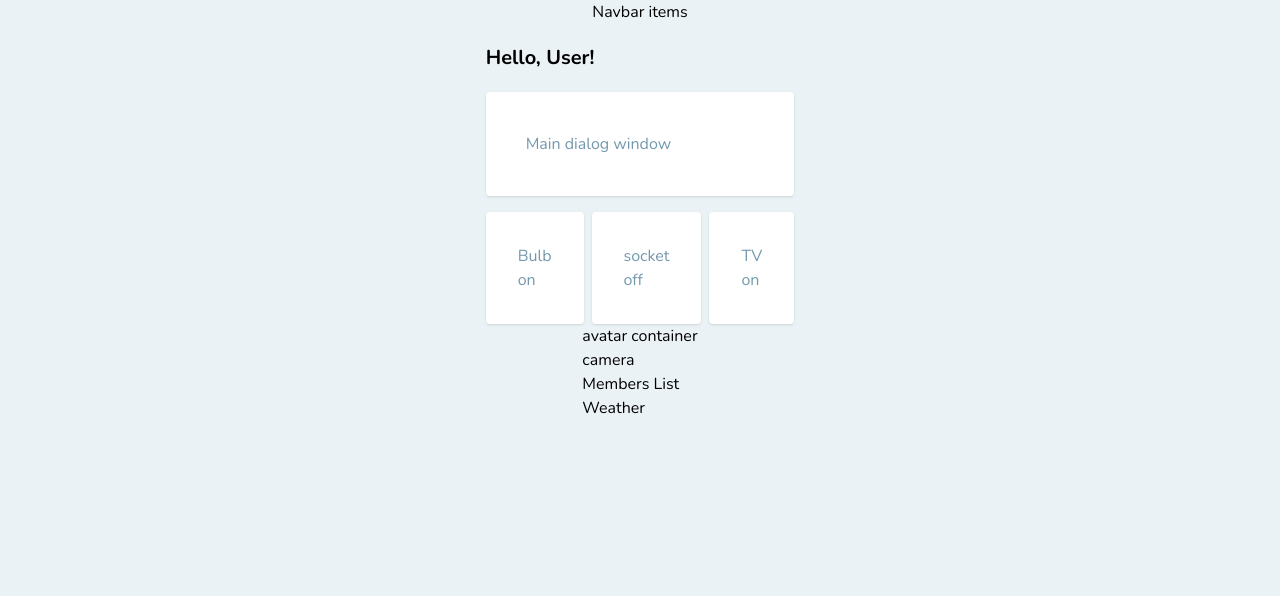
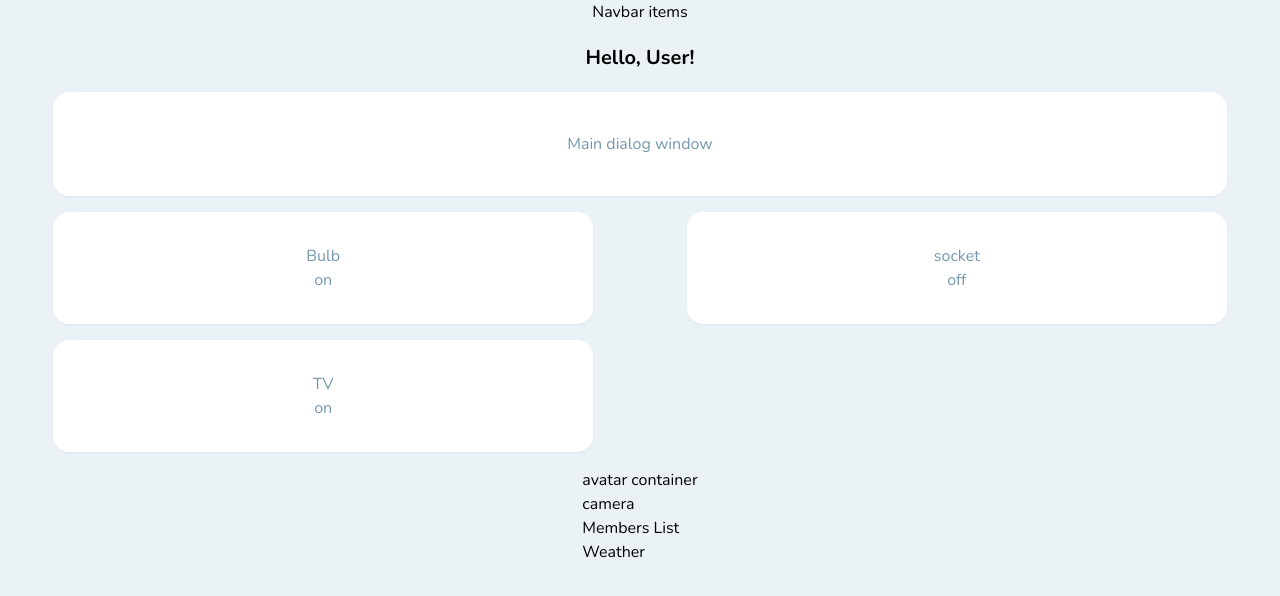
Before and after one commit to pawelpikus/smart-home-dashboard, a React (Create React App) app: page / in a window 1280 px wide. Shown: the top 596 px of the page. Built offline with nearby package versions, Linux system fonts and the light colour scheme.

Commit message:
styling card components

```diff
--- a/src/components/main/index.tsx
+++ b/src/components/main/index.tsx
@@ -1,12 +1,16 @@
 import { Props } from "../../types";
 
 const Main = ({ children, ...restProps }: Props) => {
-  return <div {...restProps}>{children}</div>;
+  return (
+    <div className="min-w-full " {...restProps}>
+      {children}
+    </div>
+  );
 };
 
 Main.Title = function MainTitle({ children, ...restProps }: Props) {
   return (
-    <h1 className="font-bold text-xl my-5" {...restProps}>
+    <h1 className="my-5 text-xl font-bold text-center" {...restProps}>
       {children}
     </h1>
   );
@@ -14,7 +18,10 @@ Main.Title = function MainTitle({ children, ...restProps }: Props) {
 
 Main.Dialog = function MainDialog({ ...restProps }) {
   return (
-    <div className=" min-w-full bg-white rounded border-none p-10 my-4 shadow text-textBlue ">
+    <div
+      {...restProps}
+      className="min-w-full p-10 my-4 text-center transition-colors bg-white border-none shadow-sm rounded-2xl text-textBlue hover:bg-bgHover"
+    >
       Main dialog window
     </div>
   );
@@ -28,11 +35,11 @@ const cards = [
 
 Main.Devices = function MainDevices({ ...restProps }: Props) {
   return (
-    <div className="flex flex-wrap gap-2" {...restProps}>
+    <div className="flex flex-wrap justify-between" {...restProps}>
       {cards.map((card) => (
         <div
           key={card.name}
-          className="bg-white p-8  border-none rounded shadow text-textBlue "
+          className=" mb-4 text-center w-[46%] p-8 cursor-pointer transition-colors bg-white border-none shadow-sm rounded-2xl text-textBlue hover:bg-bgHover"
         >
           <h3>{card.name}</h3>
           <p>{card.status}</p>
--- a/tailwind.config.js
+++ b/tailwind.config.js
@@ -6,6 +6,7 @@ module.exports = {
       black: "#000",
       white: "#fff",
       bgLight: "#ebf2f6",
+      bgHover: "#dff2fd",
       bgDarker: "#84a5b8",
       textLight: "#c1c5cb",
       accent: "#d4573c",
```
